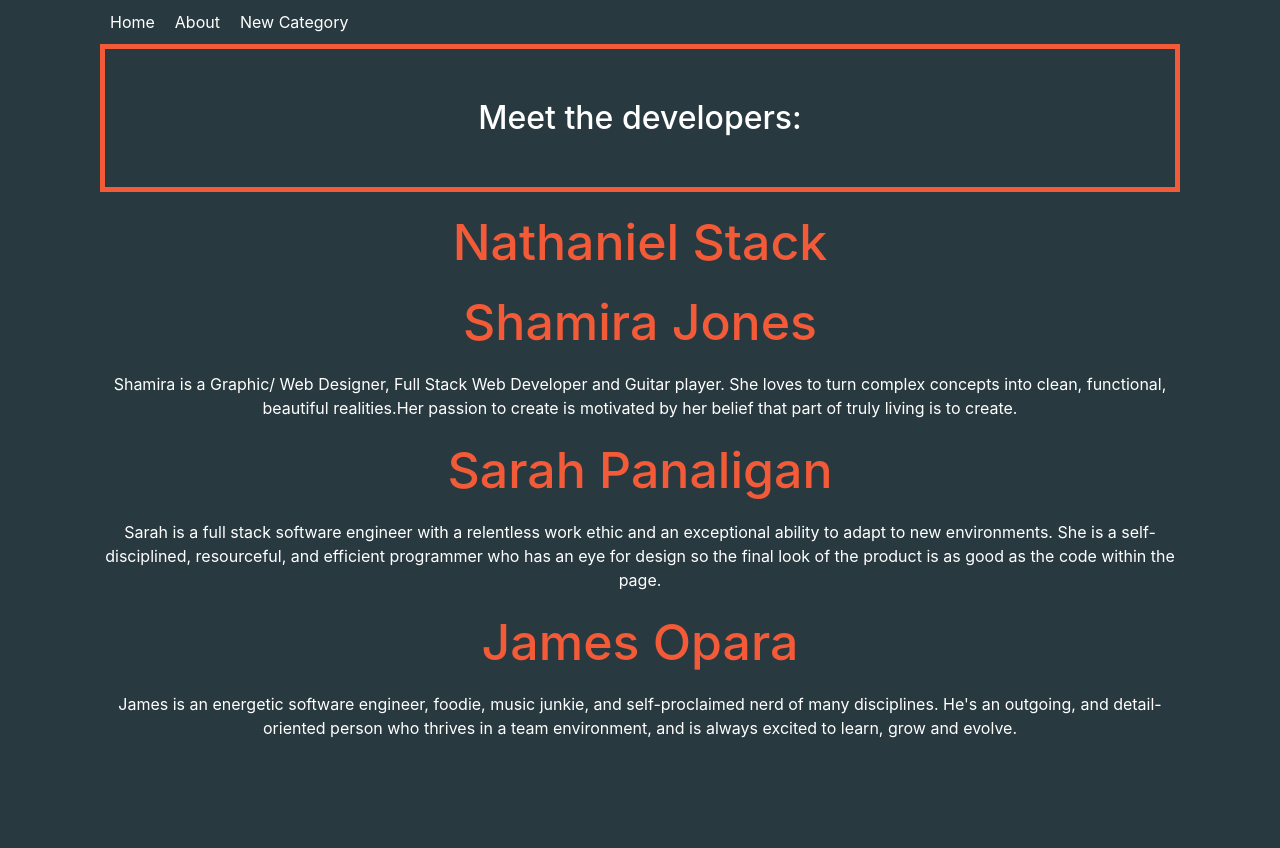
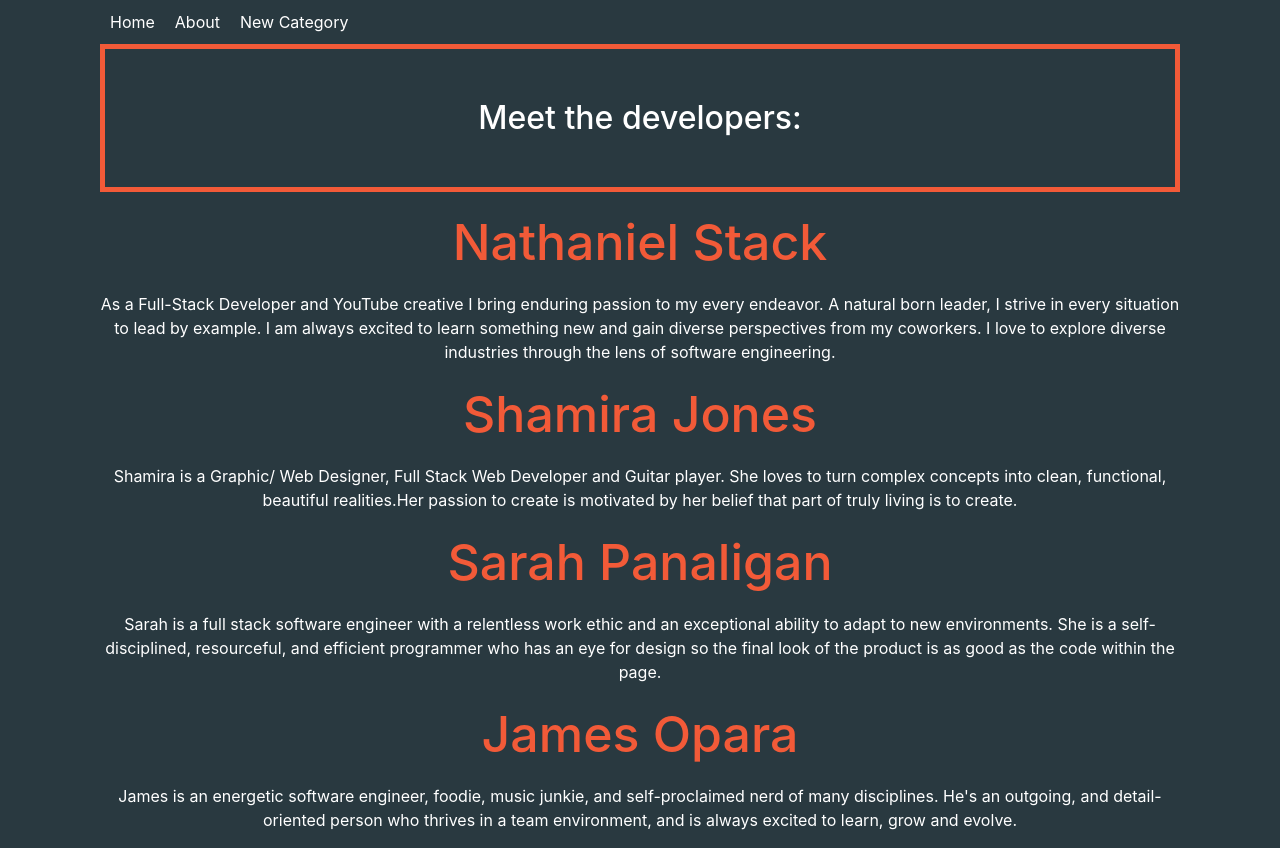
Before and after one commit to dctalk1234/trailer-tracker-frontend, a React (Create React App) app in the folder trailertracker/: page /trailer-tracker-frontend/about in a window 1280 px wide. Before the commit the page ends 800 px from the top, so only its background shows below. Built offline with nearby package versions, Linux system fonts and the light colour scheme.

Commit message:
final working version with nathaniel about

```diff
--- a/trailertracker/src/About/About.js
+++ b/trailertracker/src/About/About.js
@@ -7,7 +7,7 @@ export default class About extends Component {
                 <h2 className="homeheader">Meet the developers:</h2>
                 <a href="https://nathanielstack.dev/">
                     <h3>Nathaniel Stack</h3></a>
-                <p></p>
+                <p>As a Full-Stack Developer and YouTube creative I bring enduring passion to my every endeavor. A natural born leader, I strive in every situation to lead by example. I am always excited to learn something new and gain diverse perspectives from my coworkers.  I love to explore diverse industries through the lens of software engineering.</p>
                 <a href="https://www.linkedin.com/in/shamira-jones/">
                     <h3>Shamira Jones</h3></a>
                 <p>Shamira is a Graphic/ Web Designer, Full Stack Web Developer and Guitar player. She loves to turn complex concepts into clean, functional, beautiful realities.Her passion to create is motivated by her belief that part of truly living is to create. </p>
```
